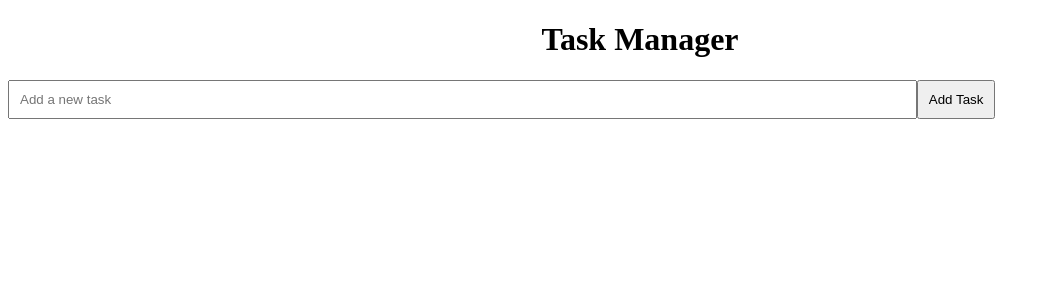
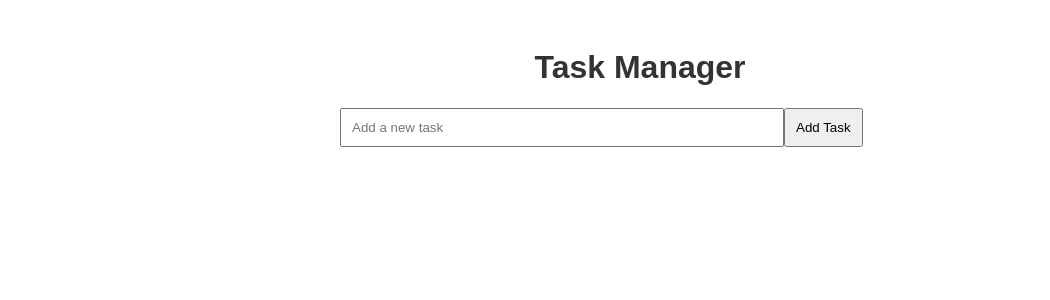
Before and after one commit to Doni354/Vue.js-task-manager, a Vue app: page / in a window 1280 px wide. Shown: the top 300 px of the page, without its empty margins (0-1050 px from the left). Built offline with nearby package versions, Linux system fonts and the light colour scheme.

Commit message:
Update App.vue

```diff
--- a/src/App.vue
+++ b/src/App.vue
@@ -2,7 +2,7 @@
   <div id="app">
     <h1>Task Manager</h1>
     <AddTask @add-task="addTask" />
-    <TaskList :tasks="tasks" @remove-task="removeTask" @toggle-task="toggleTask" />
+    <TaskList :tasks="tasks" @remove-task="removeTask" @toggle-task="toggleTask" @edit-task="editTask" />
   </div>
 </template>
 
@@ -29,13 +29,24 @@ export default {
     },
     toggleTask(index) {
       this.tasks[index].completed = !this.tasks[index].completed;
+    },
+    editTask(index, newText) {
+      this.tasks[index].text = newText;
     }
   }
 }
 </script>
 
 <style scoped>
+#app {
+  max-width: 600px;
+  margin: 0 auto;
+  padding: 20px;
+  font-family: Arial, sans-serif;
+}
+
 h1 {
   text-align: center;
+  color: #333;
 }
 </style>
```
